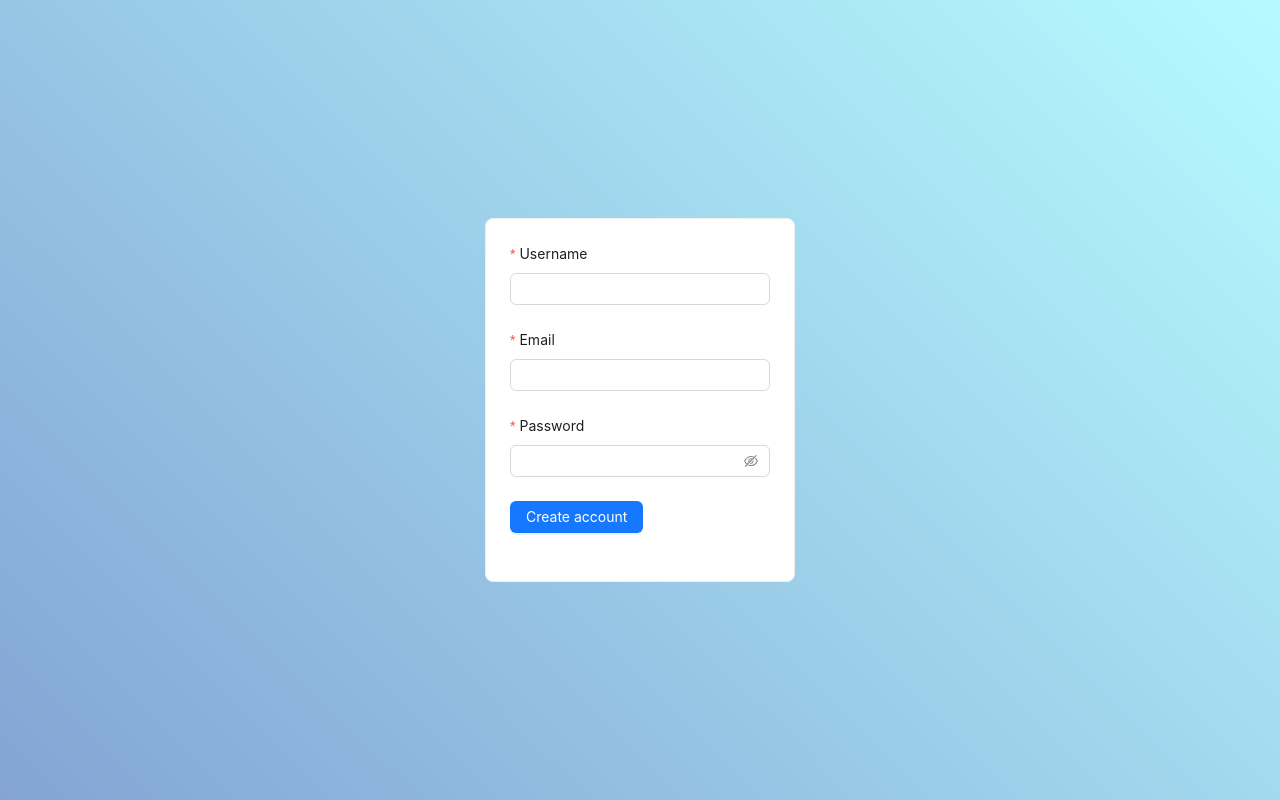
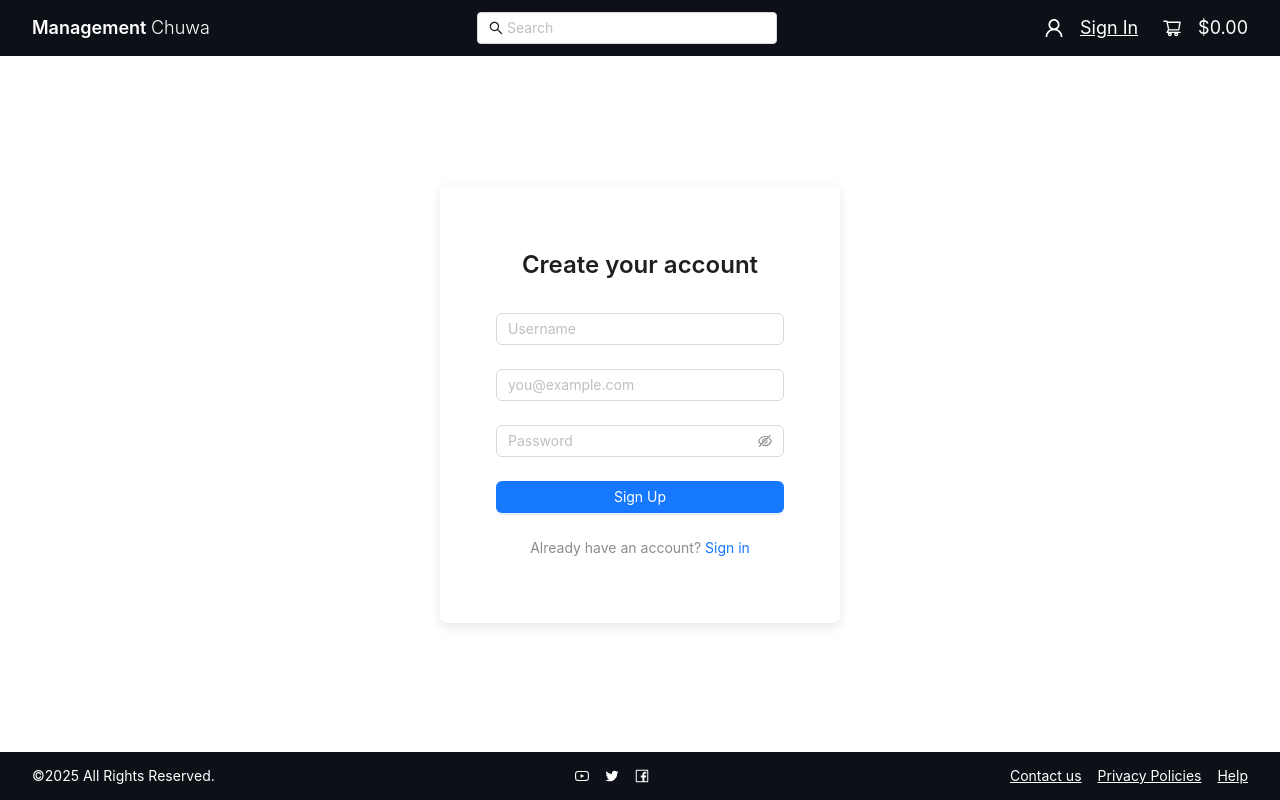
Before and after one commit to AAAAAiden/Proj1, a React (Create React App) app in the folder frontend/: page /signup in a window 1280 px wide. Built offline with nearby package versions, Linux system fonts and the light colour scheme.

Commit message:
edit figma style for signup page

```diff
--- a/frontend/src/App.css
+++ b/frontend/src/App.css
@@ -1,38 +1,100 @@
-.App {
-  text-align: center;
+/* Layout container ensures full page height */
+.layout-container {
+  display: flex;
+  flex-direction: column;
+  height: 100vh;
+  overflow: hidden;
 }
 
-.App-logo {
-  height: 40vmin;
-  pointer-events: none;
+.app-header {
+  background: #0d1117;
+  color: white;
+  padding: 12px 32px;
+  display: flex;
+  justify-content: space-between;
+  align-items: center;
 }
 
-@media (prefers-reduced-motion: no-preference) {
-  .App-logo {
-    animation: App-logo-spin infinite 20s linear;
+.header-left {
+  font-weight: 600;
+  font-size: 18px;
+}
+.header-left span {
+  font-weight: 300;
+}
+
+.search-input {
+  width: 300px;
+  border-radius: 4px;
+}
+
+.header-right {
+  display: flex;
+  gap: 24px;
+  align-items: center;
+}
+.header-right a {
+  color: white;
+}
+
+.main-content {
+  flex: 1;
+  display: flex;
+  justify-content: center;
+  align-items: center;
+  overflow: hidden;
+  position: relative;
+  z-index: 1;
+}
+
+.app-footer {
+  background: #0d1117;
+  color: white;
+  padding: 16px 32px;
+  display: flex;
+  justify-content: space-between;
+  align-items: center;
+  font-size: 14px;
+}
+
+.footer-center {
+  display: flex;
+  gap: 16px;
+}
+
+.footer-right {
+  display: flex;
+  gap: 16px;
+}
+
+.footer-right a {
+  color: white;
+}
+
+@keyframes fadeInUp {
+  0% {
+    opacity: 0;
+    transform: translateY(20px);
+  }
+  100% {
+    opacity: 1;
+    transform: translateY(0);
   }
 }
 
-.App-header {
-  background-color: #282c34;
-  min-height: 100vh;
-  display: flex;
-  flex-direction: column;
-  align-items: center;
-  justify-content: center;
-  font-size: calc(10px + 2vmin);
-  color: white;
+.animated-card {
+  animation: fadeInUp 1s ease-out;
 }
 
-.App-link {
-  color: #61dafb;
+.header-icon-link {
+  color: white;
+  font-size: 18px;
+  display: flex;
+  align-items: center;
+  gap: 6px;
 }
 
-@keyframes App-logo-spin {
-  from {
-    transform: rotate(0deg);
-  }
-  to {
-    transform: rotate(360deg);
-  }
+.icon-left {
+  font-size: 20px;
+  margin-right: 10px;
 }
--- a/frontend/src/App.jsx
+++ b/frontend/src/App.jsx
@@ -3,7 +3,7 @@ import { BrowserRouter as Router, Routes, Route, Navigate } from 'react-router-d
 import SignUp from './components/Auth/SignUp';
 import SignIn from './components/Auth/SignIn';
 import UpdatePassword from './components/Auth/UpdatePass';
-import Layout from './components/pages/Home/Home';
+import Layout from './components/Layout';
 
 
 
--- a/frontend/src/components/Auth/SignUp.jsx
+++ b/frontend/src/components/Auth/SignUp.jsx
@@ -1,10 +1,18 @@
-import React from 'react';
-import { Form, Input, Button, message, Card } from 'antd';
+import React, { useEffect, useState } from 'react';
+import { Form, Input, Button, message, Card, Typography } from 'antd';
 import { signUp } from './auth';
+import { Link } from 'react-router-dom';
+
+const { Title, Text } = Typography;
 
 const SignUp = () => {
   const [form] = Form.useForm();
   const [messageApi, contextHolder] = message.useMessage();
+  const [animate, setAnimate] = useState(false);
+
+  useEffect(() => {
+    setAnimate(true);
+  }, []);
 
   const onFinish = (values) => {
     signUp(values)
@@ -13,10 +21,10 @@ const SignUp = () => {
           messageApi.success("🎉 Account created successfully!");
           form.resetFields();
         } else {
-          messageApi.error(data.msg || "Something went wrong.");
+          messageApi.error(data.msg || "Something went wrong, no token generated.");
         }
       })
-      .catch((err) => {
+      .catch(() => {
         messageApi.error("Signup failed. Please try again.");
       });
   };
@@ -24,26 +32,72 @@ const SignUp = () => {
   return (
     <>
       {contextHolder}
-      <Card>
-        <Form
-          form={form}
-          onFinish={onFinish}
-          layout="vertical"
+      <div
+        style={{
+          display: 'flex',
+          justifyContent: 'center',
+          alignItems: 'center',
+          height: '100vh',
+        }}
       >
-          <Form.Item name="username" label="Username" rules={[{ required: true }]}>
-            <Input />
+        <Card
+          className={animate ? 'animated-card' : ''}
+          style={{
+            width: 400,
+            borderRadius: 8,
+            background: '#fff',
+            border: 'none',
+            boxShadow: '0 4px 12px rgba(0, 0, 0, 0.1)',
+          }}
+        >
+          <div style={{ padding: '40px 32px' }}>
+            <Title level={3} style={{ textAlign: 'center', marginBottom: 32 }}>
+              Create your account
+            </Title>
+
+            <Form form={form} layout="vertical" onFinish={onFinish}>
+              <Form.Item
+                name="username"
+                rules={[{ required: true, message: 'Please enter your username' }]}
+              >
+                <Input placeholder="Username" />
               </Form.Item>
-          <Form.Item name="email" label="Email" rules={[{ required: true, type: 'email' }]}>
-            <Input />
+
+              <Form.Item
+                name="email"
+                rules={[
+                  { required: true, message: 'Please enter your email' },
+                  { type: 'email', message: 'Email is not valid' },
+                ]}
+              >
+                <Input placeholder="you@example.com" />
               </Form.Item>
-          <Form.Item name="password" label="Password" rules={[{ required: true, min: 4 }]}>
-            <Input.Password />
+
+              <Form.Item
+                name="password"
+                rules={[
+                  { required: true, message: 'Please enter your password' },
+                  { min: 4, message: 'Password must be at least 4 characters' },
+                ]}
+              >
+                <Input.Password placeholder="Password" />
               </Form.Item>
+
               <Form.Item>
-            <Button type="primary" htmlType="submit">Create account</Button>
+                <Button type="primary" htmlType="submit" block>
+                  Sign Up
+                </Button>
               </Form.Item>
+
+              <div style={{ textAlign: 'center', marginTop: 8 }}>
+                <Text type="secondary">
+                  Already have an account? <Link to="/signin">Sign in</Link>
+                </Text>
+              </div>
             </Form>
+          </div>
         </Card>
+      </div>
     </>
   );
 };
--- /dev/null
+++ b/frontend/src/components/Layout.jsx
@@ -0,0 +1,58 @@
+import React from "react";
+import { Outlet, Link } from "react-router-dom";
+import { Input } from "antd";
+import {
+  UserOutlined,
+  ShoppingCartOutlined,
+  SearchOutlined,
+  YoutubeOutlined,
+  TwitterOutlined,
+  FacebookOutlined,
+} from "@ant-design/icons";
+
+const Layout = () => {
+  return (
+    <div className="layout-container">
+      <header className="app-header">
+        <div className="header-left">
+          Management <span>Chuwa</span>
+        </div>
+        <Input
+          className="search-input"
+          placeholder="Search"
+          prefix={<SearchOutlined />}
+        />
+        <div className="header-right">
+          <Link to="/signin" className="header-icon-link">
+            <UserOutlined className="icon-left"/>
+            Sign In
+          </Link>
+          <div className="header-icon-link">
+            <ShoppingCartOutlined className="icon-left"/>
+            $0.00
+          </div>
+        </div>
+      </header>
+
+      <main className="main-content">
+        <Outlet />
+      </main>
+
+      <footer className="app-footer">
+        <div className="footer-left">©2025 All Rights Reserved.</div>
+        <div className="footer-center">
+          <YoutubeOutlined />
+          <TwitterOutlined />
+          <FacebookOutlined />
+        </div>
+        <div className="footer-right">
+          <a href="#">Contact us</a>
+          <a href="#">Privacy Policies</a>
+          <a href="#">Help</a>
+        </div>
+      </footer>
+    </div>
+  );
+};
+
+export default Layout;
--- a/frontend/src/index.css
+++ b/frontend/src/index.css
@@ -7,6 +7,13 @@ body {
   -moz-osx-font-smoothing: grayscale;
 }
 
+html, body, #root {
+  height: 100%;
+  margin: 0;
+  padding: 0;
+  overflow: hidden; /* ✅ Prevents scrollbars unless necessary */
+}
+
 code {
   font-family: source-code-pro, Menlo, Monaco, Consolas, 'Courier New',
     monospace;
```
Lines whose indentation alone changed are shown as unchanged.
